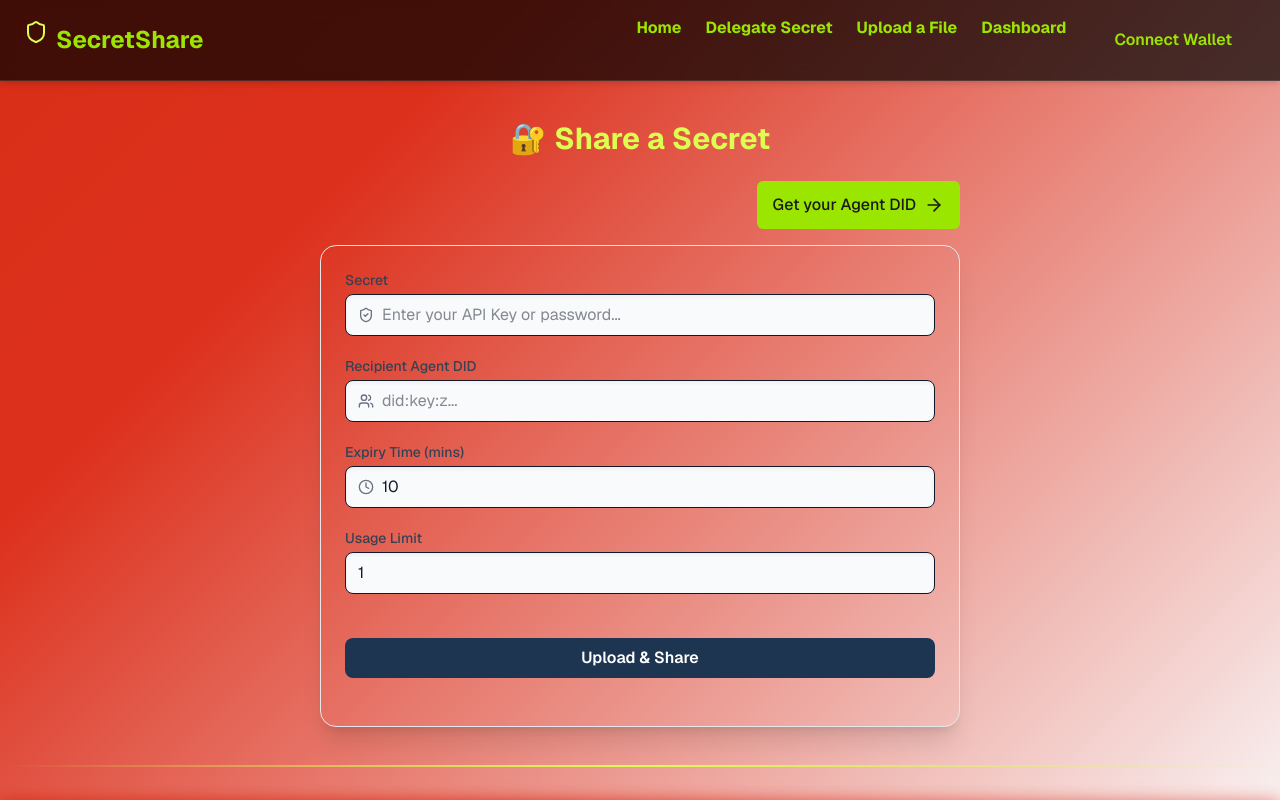
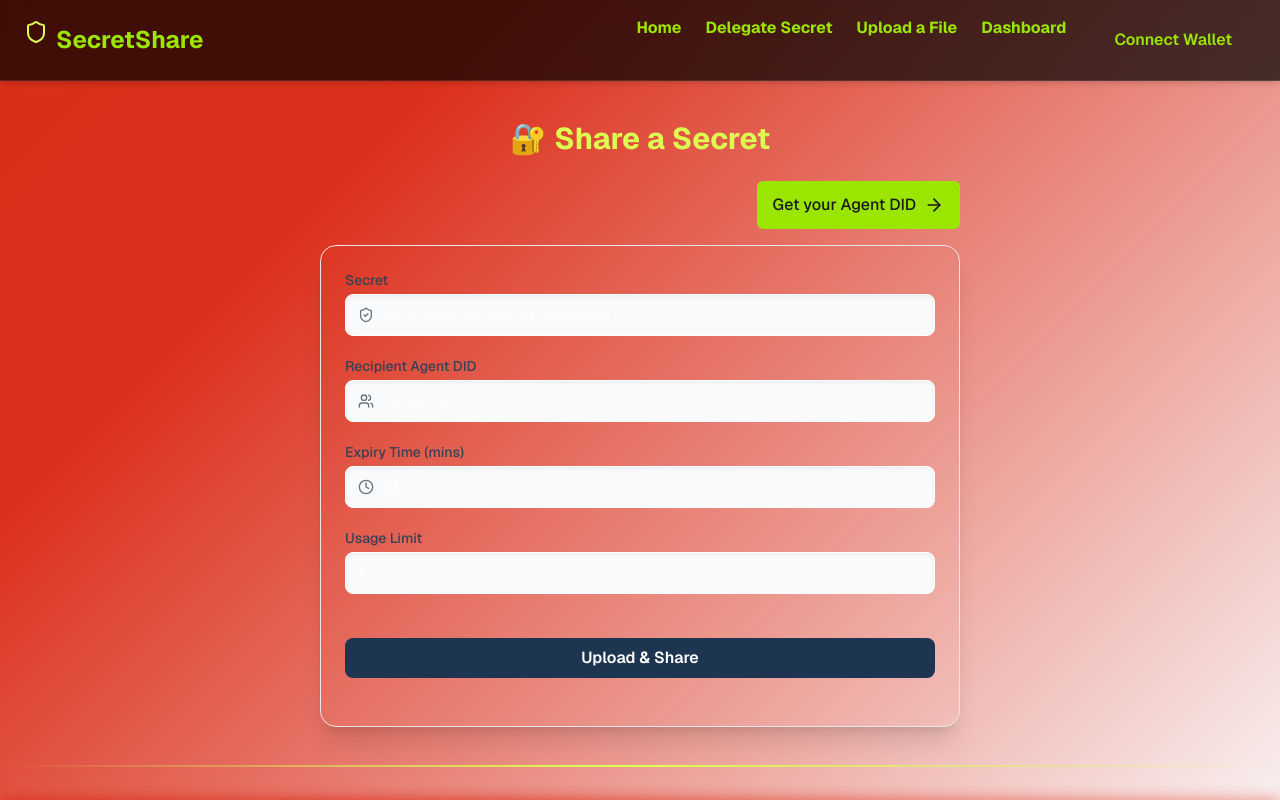
Before and after one commit to Nkovaturient/SecretShare, a Next.js app in the folder secret-share/: page /issue in a window 1280 px wide. Shown: the top 800 px of the page. Built offline with nearby package versions, Linux system fonts and the light colour scheme.

Commit message:
chore-consistent-ui/styles

```diff
--- a/secret-share/app/issue/page.js
+++ b/secret-share/app/issue/page.js
@@ -104,13 +104,13 @@ export default function IssueSecretPage() {
       <div className='flex justify-end my-4 '>
         <button
           onClick={handleToCreateAgentDID}
-          className="h-12 py-3 px-4 rounded-md bg-lime-400  font-medium hover:bg-lime-300 focus:outline-none focus:ring-2 focus:ring-green-500 focus:ring-offset-2 dark:focus:ring-offset-gray-800 flex items-center justify-center space-x-2 transition-colors duration-200"
+          className="h-12 py-3 px-4 rounded-md bg-lime-400  font-medium hover:bg-[#15283d] focus:outline-none focus:ring-2 focus:ring-green-500 focus:ring-offset-2 dark:focus:ring-offset-gray-800 flex items-center justify-center space-x-2 transition-colors duration-200"
         >
           <span>Get your Agent DID</span>
           <ArrowRight size={20} />
         </button>
       </div>
-      <form onSubmit={handleSubmit} className="space-y-5 text-gray-900 p-6 rounded-2xl shadow-xl border border-gray-200">
+      <form onSubmit={handleSubmit} className="space-y-5 text-white p-6 rounded-2xl shadow-xl border border-gray-200">
 
         <InputField
           label="Secret"
--- a/secret-share/components/UploadBox.js
+++ b/secret-share/components/UploadBox.js
@@ -91,7 +91,7 @@ export default function UploaderBox() {
   };
 
   return (
-    <div className="bg-white dark:bg-gray-800 shadow-lg rounded-lg p-6 max-w-2xl mx-auto my-10 border border-gray-200 dark:border-gray-700">
+    <div className=" shadow-lg rounded-lg p-6 max-w-2xl mx-auto my-10 border border-gray-200 dark:border-gray-700">
       <h2 className="text-2xl font-semibold text-gray-900 dark:text-white mb-4">
         Upload a File
       </h2>
```
